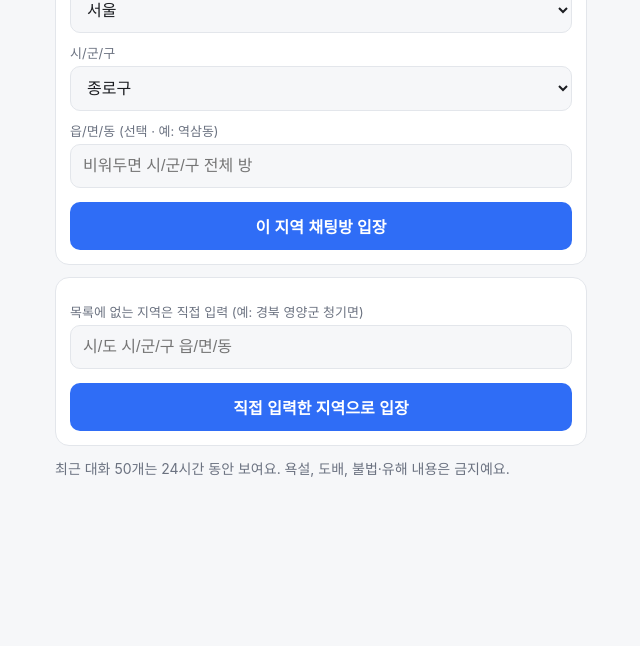
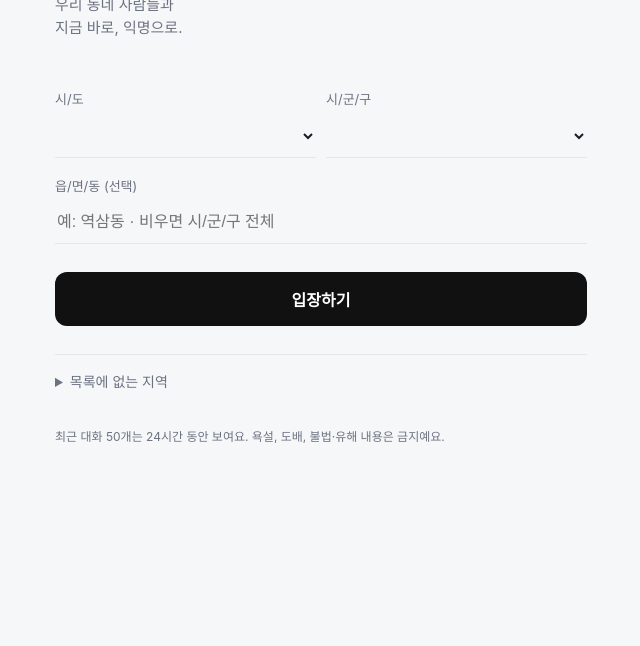
Before and after one commit to jet1592/dongne-chat, a website: page index.html in a window 1280 px wide. Shown: the part 154-800 px from the top of the page, without its empty margins (319-959 px from the left). Drawn offline with nearby package versions, Linux system fonts and the light colour scheme; no server answers.

Commit message:
Update chat interface and improve accessibility

```diff
--- a/index.html
+++ b/index.html
@@ -37,24 +37,39 @@ button:disabled{opacity:.45}
 .sys{align-self:center;color:var(--sub);font-size:13px;text-align:center}
 .bar{display:flex;gap:8px;padding:10px 0 12px;border-top:1px solid var(--bd)}
 .bar input{flex:1}
+:root{--pb:#111;--pbx:#fff;--line:#e6e6e6}
+@media (prefers-color-scheme:dark){:root{--pb:#f2f2f2;--pbx:#111;--line:#2c2f36}}
+#home{padding-top:12vh;padding-bottom:40px}
+#home h1{font-size:30px;font-weight:700;letter-spacing:-.5px;margin:0 0 8px}
+#home p.sub{font-size:15px;line-height:1.5;margin:0 0 32px}
+#home .row{display:grid;grid-template-columns:1fr 1fr;gap:10px}
+#home label{margin:18px 0 6px}
+#home select,#home input[type=text]{background:transparent;border:0;border-bottom:1px solid var(--line);border-radius:0;padding:12px 2px}
+#home button{background:var(--pb);color:var(--pbx);border-radius:12px;padding:15px;margin-top:28px;width:100%}
+#home details{margin-top:28px;border-top:1px solid var(--line);padding-top:16px}
+#home summary{color:var(--sub);font-size:14px;cursor:pointer}
+#home details button{background:transparent;color:var(--tx);border:1px solid var(--line);margin-top:16px}
+#home .foot{font-size:12px;color:var(--sub);margin:36px 0 0}
 </style>
 </head>
 <body>
 <div class="wrap" id="home">
-  <h1>💬 동네 익명 채팅</h1>
-  <p class="sub">지역을 고르면 지금 그 방에 있는 사람들과 익명으로 실시간 대화할 수 있어요.</p>
-  <div class="card">
-    <label>시/도</label><select id="s1"></select>
-    <label>시/군/구</label><select id="s2"></select>
-    <label>읍/면/동 (선택 · 예: 역삼동)</label><input type="text" id="s3" maxlength="15" placeholder="비워두면 시/군/구 전체 방">
-    <button class="full" id="go1">이 지역 채팅방 입장</button>
+  <h1>동네 익명 채팅</h1>
+  <p class="sub">우리 동네 사람들과<br>지금 바로, 익명으로.</p>
+  <div class="row">
+    <div><label>시/도</label><select id="s1"></select></div>
+    <div><label>시/군/구</label><select id="s2"></select></div>
   </div>
-  <div class="card">
-    <label>목록에 없는 지역은 직접 입력 (예: 경북 영양군 청기면)</label>
-    <input type="text" id="custom" maxlength="30" placeholder="시/도 시/군/구 읍/면/동">
-    <button class="full" id="go2">직접 입력한 지역으로 입장</button>
-  </div>
-  <p class="sub">최근 대화 50개는 24시간 동안 보여요. 욕설, 도배, 불법·유해 내용은 금지예요.</p>
+  <label>읍/면/동 (선택)</label>
+  <input type="text" id="s3" maxlength="15" placeholder="예: 역삼동 · 비우면 시/군/구 전체">
+  <button id="go1">입장하기</button>
+  <details>
+    <summary>목록에 없는 지역</summary>
+    <label>직접 입력</label>
+    <input type="text" id="custom" maxlength="30" placeholder="예: 경북 영양군 청기면">
+    <button id="go2">이 지역으로 입장</button>
+  </details>
+  <p class="foot">최근 대화 50개는 24시간 동안 보여요. 욕설, 도배, 불법·유해 내용은 금지예요.</p>
 </div>
 
 <div class="wrap" id="chat">
@@ -131,12 +146,4 @@ function send(){
 socket.on("msg",m=>{if(joined&&m&&typeof m.t==="string")bubble({n:String(m.n).slice(0,12),t:m.t.slice(0,200),s:m.s})});
 socket.on("count",c=>{$("who").textContent="지금 "+c+"명 접속 중"});
 socket.on("disconnect",()=>{if(joined)sys("연결이 끊겼어요. 다시 연결 중…")});
-socket.on("connect",()=>{if(joined){const l=$("rname").textContent;socket.emit("join",l,res=>{if(res&&res.ok){myId=res.id;sys("다시 연결됐어요.")}})}});
-$("go1").onclick=()=>enter(s1.value+" "+s2.value+" "+s3.value.trim());
-$("go2").onclick=()=>enter($("custom").value);
-$("back").onclick=leave;
-$("send").onclick=send;
-$("msg").addEventListener("keydown",e=>{if(e.key==="Enter"&&!e.isComposing)send()});
-</script>
-</body>
-</html>
+socket.on("connect",()=>{if(joi
```
